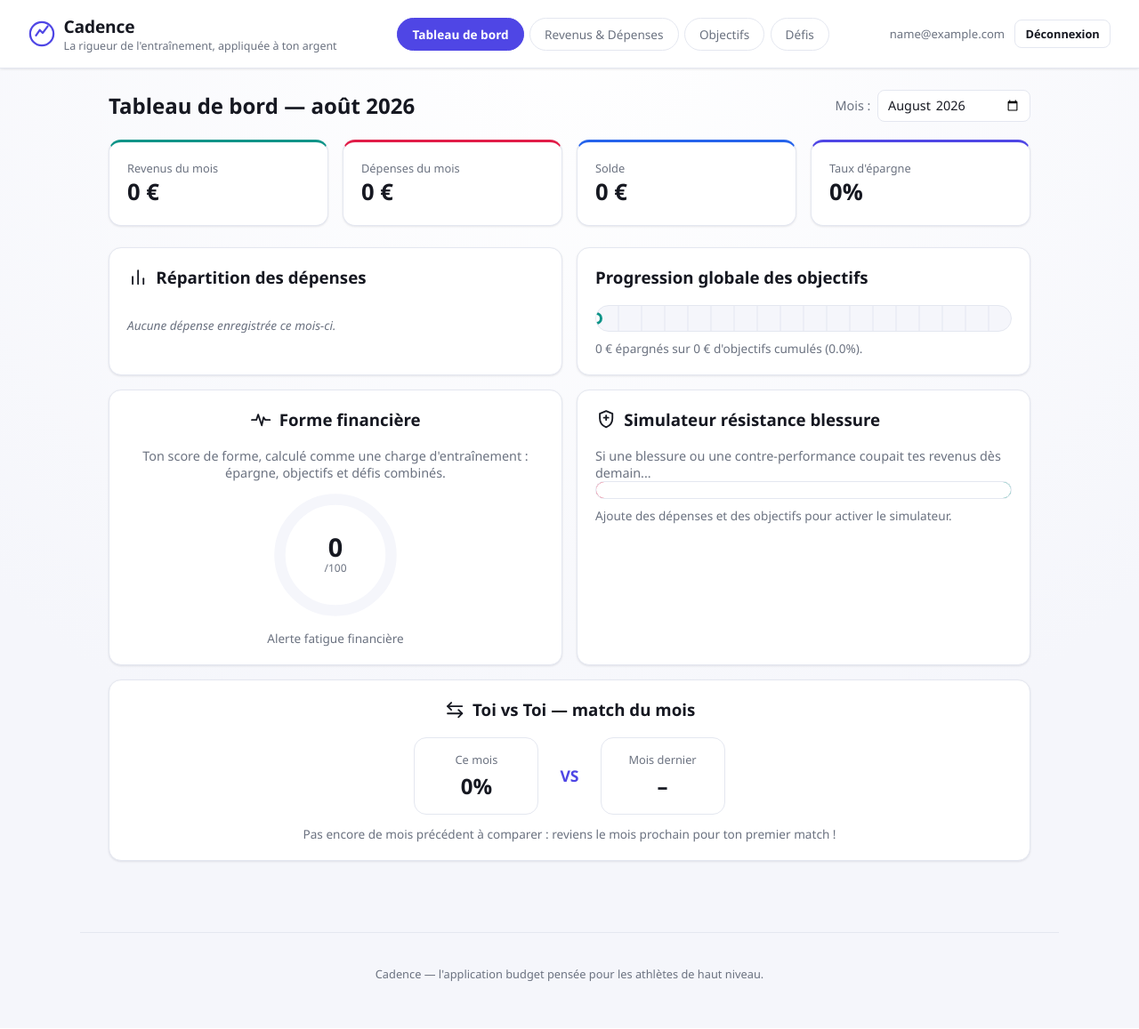
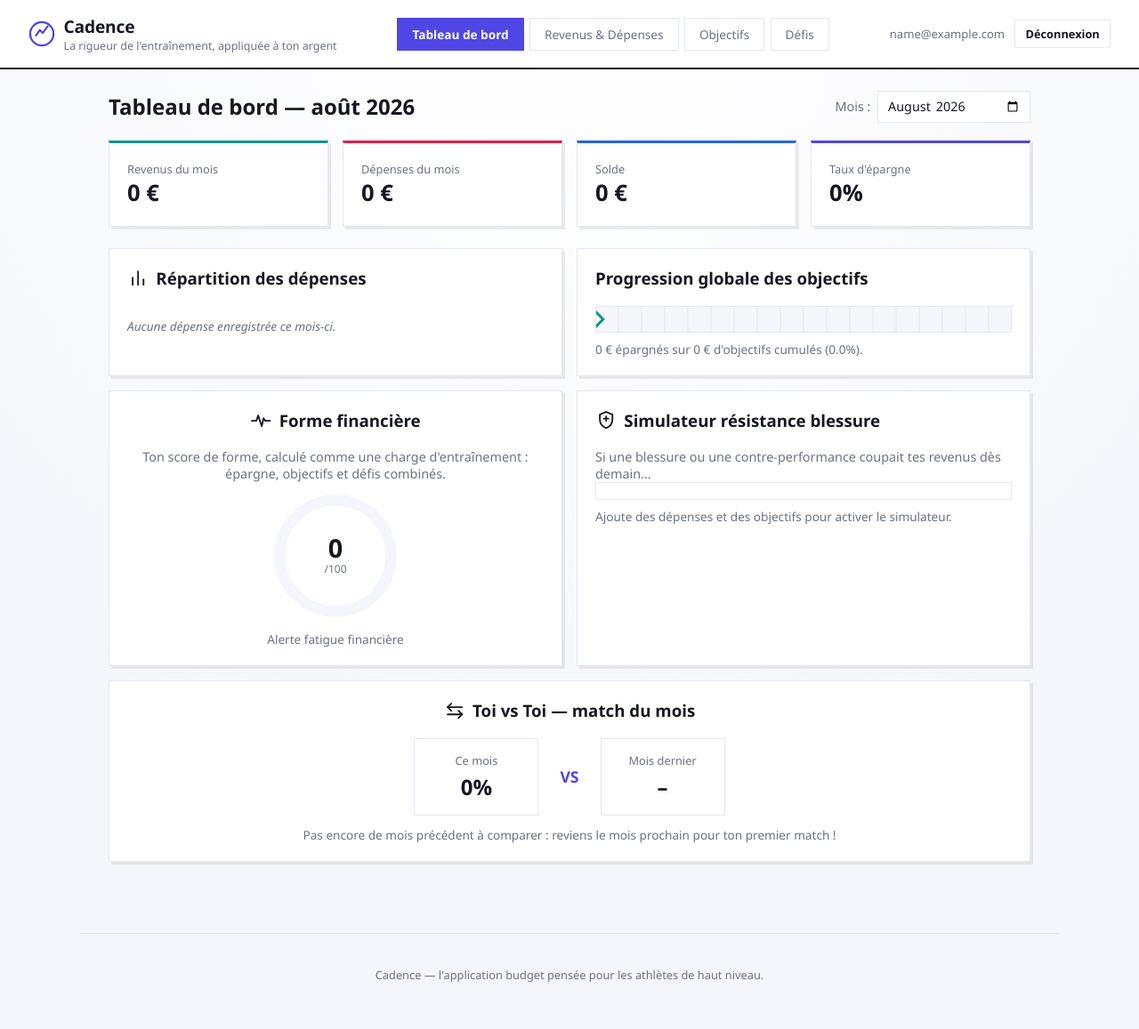
Before and after one commit to amal1234-boop/demo-git, a PHP site: page /app.php in a window 1280 px wide. Shown: the whole page at 89% size. Before the commit the page ends 1104 px from the top, so only its background shows below. Run offline with PHP 8.4, Linux system fonts and the light colour scheme; the visitor is signed in with stand-in values (Sample User, id 1); data that the repository does not hold is empty.

Commit message:
Passer le design à des coins nets, sans arrondis
Remplace --radius (14px) et tous les border-radius fixes (8px, 16px,
999px, pills, cartes) par des angles droits, et les ombres douces par
des ombres franches en aplat (offset, sans flou), pour un rendu plus
graphique et moins "carte SaaS arrondie".

Co-Authored-By: Claude Sonnet 5 <noreply@anthropic.com>
Claude-Session: https://claude.ai/code/session_01GoLDazGhqdJits2RX1u8dC

```diff
--- a/styles/auth.css
+++ b/styles/auth.css
@@ -40,7 +40,6 @@
   background: rgba(225, 29, 72, .08);
   color: var(--red);
   border: 1px solid rgba(225, 29, 72, .25);
-  border-radius: 8px;
   padding: .6rem .8rem;
   font-size: .85rem;
 }
--- a/styles/style.css
+++ b/styles/style.css
@@ -14,9 +14,9 @@
   --red: #e11d48;
   --blue: #2563eb;
   --warning: #f59e0b;
-  --radius: 14px;
+  --radius: 0;
   --gap-md: 1rem;
-  --shadow-sm: 0 1px 2px rgba(20, 24, 40, .04), 0 1px 3px rgba(20, 24, 40, .06);
+  --shadow-sm: 3px 3px 0 rgba(22, 24, 33, .08);
 }
 
 /* =========================================================
@@ -47,8 +47,7 @@ input, select, button { font-family: inherit; font-size: .9rem; }
   gap: var(--gap-md);
   padding: 1rem 2rem;
   background: var(--bg-alt);
-  border-bottom: 1px solid var(--border);
-  box-shadow: var(--shadow-sm);
+  border-bottom: 2px solid var(--text);
   position: sticky;
   top: 0;
   z-index: 10;
@@ -68,7 +67,6 @@ input, select, button { font-family: inherit; font-size: .9rem; }
   border: 1px solid var(--border);
   color: var(--text-muted);
   padding: .5rem 1rem;
-  border-radius: 999px;
   cursor: pointer;
   font-size: .85rem;
   transition: all .15s ease;
@@ -105,7 +103,6 @@ main { max-width: 1100px; margin: 0 auto; padding: 1.5rem 2rem 4rem; }
   border: 1px solid var(--border);
   color: var(--text);
   padding: .4rem .6rem;
-  border-radius: 8px;
 }
 
 .dashboard-columns {
@@ -148,7 +145,6 @@ main { max-width: 1100px; margin: 0 auto; padding: 1.5rem 2rem 4rem; }
   align-items: center;
   gap: .4rem;
   border: none;
-  border-radius: 8px;
   padding: .6rem 1.1rem;
   cursor: pointer;
   font-weight: 600;
@@ -156,7 +152,7 @@ main { max-width: 1100px; margin: 0 auto; padding: 1.5rem 2rem 4rem; }
 }
 .btn:hover { opacity: .92; }
 .btn:active { transform: scale(.97); }
-.btn.primary { background: var(--primary); color: var(--primary-ink); box-shadow: 0 4px 12px rgba(79, 70, 229, .25); }
+.btn.primary { background: var(--primary); color: var(--primary-ink); box-shadow: 3px 3px 0 rgba(22, 24, 33, .9); }
 .btn.ghost { background: transparent; border: 1px solid var(--border); color: var(--text); }
 .btn.danger { background: var(--red); color: #fff; }
 .btn.small { padding: .35rem .7rem; font-size: .8rem; }
@@ -177,9 +173,8 @@ input, select {
   border: 1px solid var(--border);
   color: var(--text);
   padding: .55rem .7rem;
-  border-radius: 8px;
 }
-input:focus, select:focus { outline: none; border-color: var(--primary); box-shadow: 0 0 0 3px rgba(79, 70, 229, .12); }
+input:focus, select:focus { outline: none; border-color: var(--primary); box-shadow: inset 0 0 0 2px rgba(79, 70, 229, .25); }
 
 .roundup-card { border-top: 3px solid var(--primary); }
 .roundup-card select { min-width: 200px; }
@@ -203,8 +198,8 @@ input:focus, select:focus { outline: none; border-color: var(--primary); box-sha
 .bar-chart { list-style: none; margin: 0; padding: 0; display: flex; flex-direction: column; gap: .6rem; }
 .bar-row { display: grid; grid-template-columns: 160px 1fr 70px; align-items: center; gap: .6rem; font-size: .85rem; }
 .bar-row .bar-label { color: var(--text-muted); overflow: hidden; text-overflow: ellipsis; white-space: nowrap; }
-.bar-track { background: var(--bg); border-radius: 999px; height: 10px; overflow: hidden; }
-.bar-fill { height: 100%; background: var(--primary); border-radius: 999px; }
+.bar-track { background: var(--bg); border: 1px solid var(--border); height: 10px; overflow: hidden; }
+.bar-fill { height: 100%; background: var(--primary); }
 .bar-amount { text-align: right; font-variant-numeric: tabular-nums; }
 
 /* =========================================================
@@ -214,7 +209,6 @@ input:focus, select:focus { outline: none; border-color: var(--primary); box-sha
   position: relative;
   background: repeating-linear-gradient(90deg, var(--bg) 0 24px, #eceef6 24px 26px);
   border: 1px solid var(--border);
-  border-radius: 999px;
   height: 30px;
   overflow: hidden;
 }
@@ -228,10 +222,9 @@ input:focus, select:focus { outline: none; border-color: var(--primary); box-sha
   position: absolute;
   top: 50%; left: 0%;
   width: 14px; height: 14px;
-  border-radius: 50%;
   background: var(--card);
   border: 3px solid var(--positive);
-  transform: translate(-50%, -50%);
+  transform: translate(-50%, -50%) rotate(45deg);
   transition: left .4s ease;
 }
 .track-caption { margin: .6rem 0 0; font-size: .85rem; color: var(--text-muted); }
@@ -266,7 +259,6 @@ input:focus, select:focus { outline: none; border-color: var(--primary); box-sha
 .fuel-gauge {
   position: relative;
   height: 20px;
-  border-radius: 999px;
   background: linear-gradient(90deg, var(--red) 0%, var(--warning) 45%, var(--positive) 100%);
   border: 1px solid var(--border);
   overflow: hidden;
@@ -321,9 +313,9 @@ input:focus, select:focus { outline: none; border-color: var(--primary); box-sha
 .challenge-card h4 .icon { color: var(--warning); }
 .challenge-desc { font-size: .85rem; color: var(--text-muted); margin: 0 0 .8rem; }
 .streak-dots { display: flex; flex-wrap: wrap; gap: 4px; margin-bottom: .8rem; }
-.streak-dot { width: 14px; height: 14px; border-radius: 4px; background: var(--bg); border: 1px solid var(--border); }
+.streak-dot { width: 14px; height: 14px; background: var(--bg); border: 1px solid var(--border); }
 .streak-dot.filled { background: var(--primary); border-color: var(--primary); }
-.challenge-status { font-size: .8rem; padding: .2rem .6rem; border-radius: 999px; background: var(--bg); display: inline-block; margin-bottom: .6rem; }
+.challenge-status { font-size: .8rem; padding: .2rem .6rem; border: 1px solid var(--border); background: var(--bg); display: inline-block; margin-bottom: .6rem; }
 .challenge-status.termine { background: var(--positive); color: #fff; font-weight: 700; }
 
 /* =========================================================
@@ -347,9 +339,8 @@ input:focus, select:focus { outline: none; border-color: var(--primary); box-sha
   background: var(--text);
   color: #fff;
   padding: .7rem 1.3rem;
-  border-radius: 999px;
   font-weight: 600;
-  box-shadow: 0 10px 25px rgba(20, 24, 40, .2);
+  box-shadow: 4px 4px 0 rgba(0, 0, 0, .25);
   z-index: 100;
 }
 
```
Also changed, not shown: styles/landing.css (+3 -5 lines).
